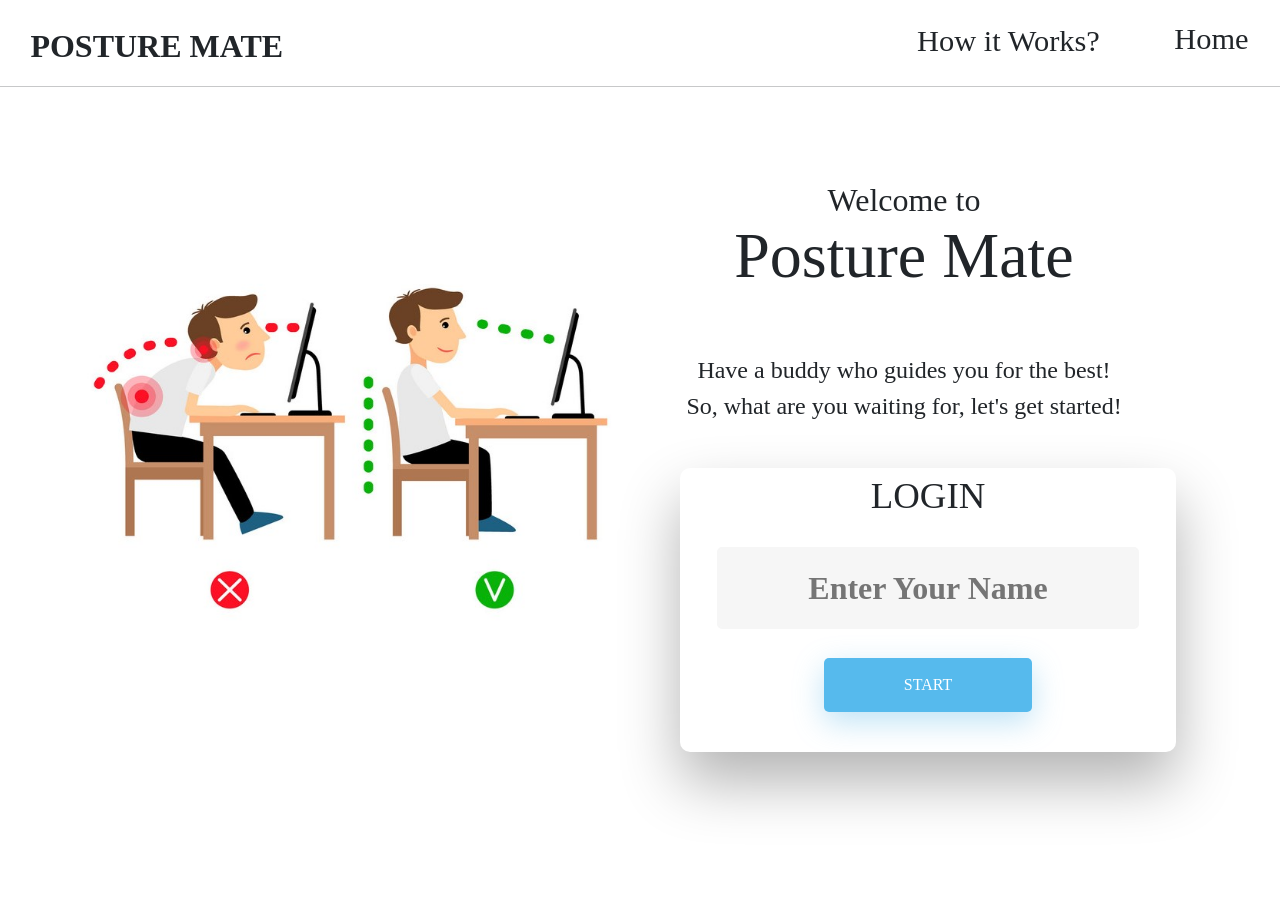
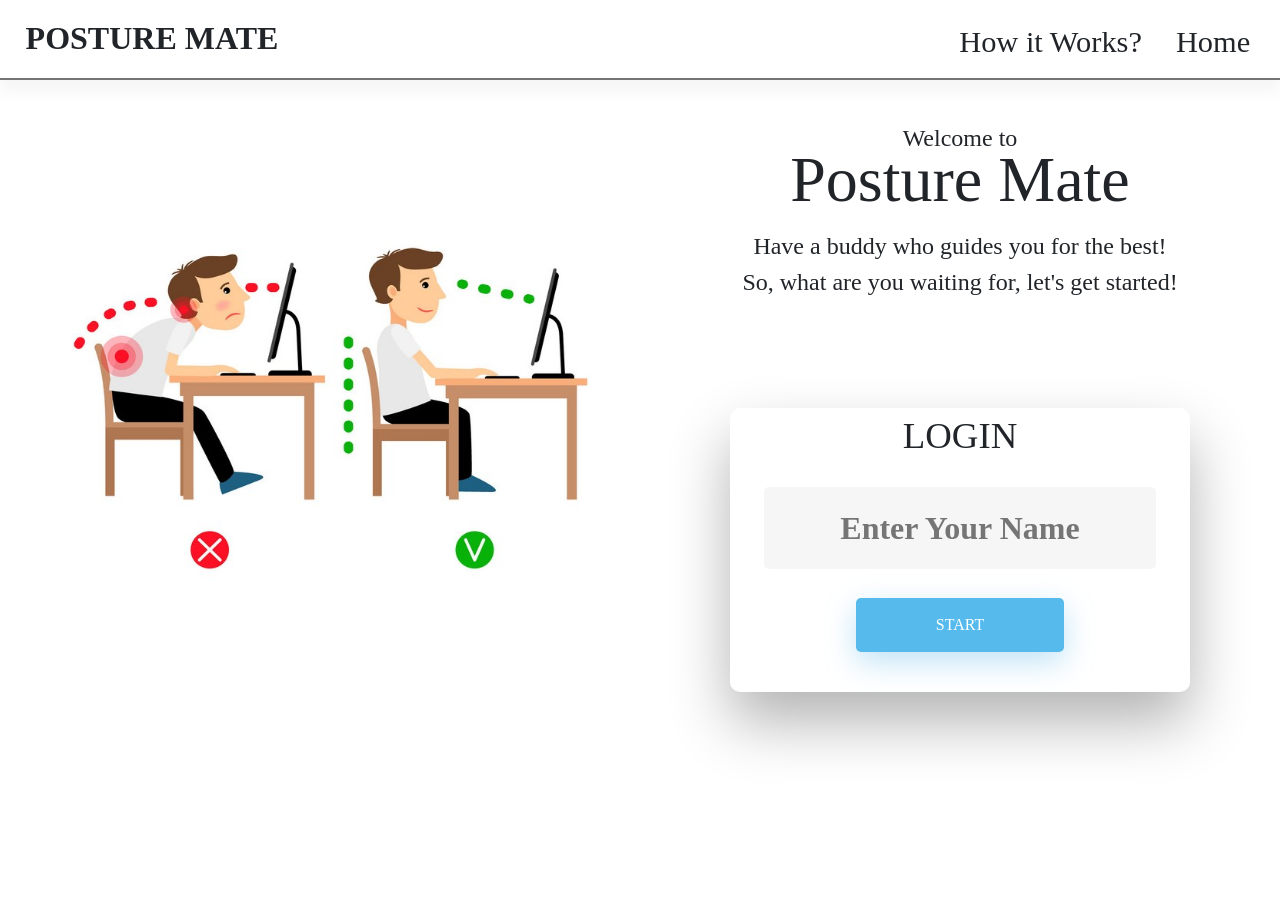
Before and after one commit to Garvit9000c/PosMate, a Flask app: page / in a window 1280 px wide. After the commit the page ends 750 px from the top, so only its background shows below. Run offline with Flask 2, Linux system fonts and the light colour scheme; some libraries are stand-ins or nearby versions.

Commit message:
homepage

```diff
--- a/app.py
+++ b/app.py
@@ -4,8 +4,8 @@ import PIL
 import io
 import os
 import base64
-from AI import *
-from Logistic import *
+# from AI import *
+# from Logistic import *
 
 
 app = Flask(__name__)
@@ -53,36 +53,36 @@ def Monitoring():
     return render_template('Monitoring.html')
 
 
-@app.route("/image_info",methods= ['GET'])
-def image_info():
-     global data
-     myfile= request.args.get('myimage').split(',')
-     imgdata = base64.b64decode(myfile[1])
-     im = Image.open(io.BytesIO(imgdata))
-     filename="./data/image.jpeg"
-     im.save(filename)
-     keypoints=Coordinate(filename)
-     if data['flag']:
-         if len(data['train'])<10:
-             data['train'].append(keypoints)
-             return jsonify(x=0)
-         if len(data['train'])==10:
-             data['train']=trainCoordinates_process(data['train'])
-             return jsonify(x=1)
-     flag,data['LSP']=btfunc(data['LSP'])
-     if flag==False:
-     	msg = Posture(data['train'], keypoints)
-     	if msg==0:
-     	    state,msg=0,None
-     	else:
-     	    state,msg=1,POSE_LABEL[msg]
-     if flag=='break':
-         state,msg=0,None
-     if flag=='start':
-         state,msg=1,POSE_LABEL[4]
-     if flag==True:
-         state,msg=1,POSE_LABEL[5]
-     return jsonify(state=state,msg=msg)
+# @app.route("/image_info",methods= ['GET'])
+# def image_info():
+#      global data
+#      myfile= request.args.get('myimage').split(',')
+#      imgdata = base64.b64decode(myfile[1])
+#      im = Image.open(io.BytesIO(imgdata))
+#      filename="./data/image.jpeg"
+#      im.save(filename)
+#      keypoints=Coordinate(filename)
+#      if data['flag']:
+#          if len(data['train'])<10:
+#              data['train'].append(keypoints)
+#              return jsonify(x=0)
+#          if len(data['train'])==10:
+#              data['train']=trainCoordinates_process(data['train'])
+#              return jsonify(x=1)
+#      flag,data['LSP']=btfunc(data['LSP'])
+#      if flag==False:
+#      	msg = Posture(data['train'], keypoints)
+#      	if msg==0:
+#      	    state,msg=0,None
+#      	else:
+#      	    state,msg=1,POSE_LABEL[msg]
+#      if flag=='break':
+#          state,msg=0,None
+#      if flag=='start':
+#          state,msg=1,POSE_LABEL[4]
+#      if flag==True:
+#          state,msg=1,POSE_LABEL[5]
+#      return jsonify(state=state,msg=msg)
 
 
 
--- a/static/scripts/homepage.js
+++ /dev/null
@@ -1,18 +0,0 @@
-// Wrap every letter in a span
-var textWrapper = document.getElementsByClassName('ml3');
-textWrapper.innerHTML = textWrapper.textContent.replace(/\S/g, "<span class='letter'>$&</span>");
-
-anime.timeline({loop: true})
-  .add({
-    targets: '.ml3 .letter',
-    opacity: [0,1],
-    easing: "easeInOutQuad",
-    duration: 2250,
-    delay: (el, i) => 150 * (i+1)
-  }).add({
-    targets: '.ml3',
-    opacity: 0,
-    duration: 1000,
-    easing: "easeOutExpo",
-    delay: 1000
-  });
--- a/static/styles/homepage.css
+++ b/static/styles/homepage.css
@@ -1,4 +1,5 @@
 * {
+    box-sizing: border-box;
     font-family: 'Ubuntu';
 }
 
@@ -7,21 +8,30 @@
     padding: 0px;
 }
 
-.navbar {
+header {
+    padding: 0.7rem 1% 3px;
     display: flex;
-    flex-direction: row;
-    margin-bottom: 0.4rem;
+    flex: 2 0 0 0;
+    justify-content: space-between;
+    align-items: center;
+    position: sticky;
+    top: -10px;
+    z-index: 5;
+    background-color: white;
+    margin-bottom: .5rem;
+    border-bottom: 2px solid rgba(56, 55, 53, 0.692);
+    box-shadow:0 12px 12px 0 rgba(233, 230, 230, 0.363) ;
+
 }
 
 #logo {
     font-family: 'Audrey';
-    margin-left: 1.0rem;
-    margin-bottom: 0.4rem;
-    padding: 0.9rem;
-    width: 21rem;
-    height: 3rem;
+    margin-bottom: .5rem;
     font-size: 2rem;
+    line-height: 1.1;
     font-weight: bolder;
+    flex: 3;
+    margin-left: 0.8rem;
 }
 
 #hm {
@@ -29,11 +39,6 @@
     border: 1px solid rgb(255, 255, 255);
     border-radius: 0.8rem;
     background-color: white;
-    position: absolute;
-    padding: 0.3rem;
-    margin: 0.6rem;
-    right: 1rem;
-    top: 0.1rem;
     cursor: pointer;
     transition: all 50ms ease-in-out;
 }
@@ -47,11 +52,7 @@
     border: 1px solid rgb(255, 255, 255);
     border-radius: 0.8rem;
     background-color: white;
-    position: absolute;
-    padding: 0.3rem;
-    margin: 0.6rem;
     right: 10.3rem;
-    top: 0.25rem;
     cursor: pointer;
     transition: all 50ms ease-in-out;
 }
@@ -61,19 +62,26 @@
     color: black;
 }
 
-.login_page {
+
+.container {
     display: flex;
     flex-direction: row;
-    margin: 1rem;
-    padding: 1rem;
+    max-width: inherit;
+    row-gap: 2rem;
+    justify-content: space-around;
+
+    margin:0;
+    margin-right: 0;
+
 }
 
 .lpage {
     display: flex;
+    width: auto;
+    margin-top: 1rem;
+     align-self: flex-start;
     flex-direction: column;
-    position: absolute;
-    top: 9rem;
-    right: 7rem;
+    margin-left: auto;
     margin: 1rem;
     padding: 1rem;
     align-items: center;
@@ -84,6 +92,7 @@
     display: flex;
     flex-direction: column;
     align-items: center;
+    font-size: 2rem;
 }
 
 span {
@@ -99,15 +108,10 @@ span {
     align-items: center;
 }
 
-img {
-    flex: start;
-    top: 9rem;
-    width: 125rem;
-    height: 125rem;
-}
+#first {
 
-#first {
     opacity: 0;
+    margin-top: 2.5rem;
     font-size: 6rem;
     position: relative;
     display: block;
@@ -144,37 +145,11 @@ img {
 #second {
     opacity: 0;
     position: relative;
-    margin: 3rem;
+    margin: 0rem;
     display: block;
-    animation: first 0.8s ease-out 2.2s forwards;
+    animation: first 0.8s ease-out 1.8s forwards;
 }
 
-@keyframes first {
-    0% {
-        opacity: 0;
-        bottom: 0rem;
-    }
-    20% {
-        opacity: 0;
-        /* bottom: 0px; */
-    }
-    40% {
-        opacity: 0.3;
-        /* bottom: 1.2px; */
-    }
-    60% {
-        opacity: 0.5;
-        /* bottom: 2.4px; */
-    }
-    80% {
-        opacity: 0.9;
-        /* bottom: 3px; */
-    }
-    100% {
-        opacity: 1;
-        bottom: 4rem;
-    }
-}
 
  #loading {
     display: none;
@@ -433,12 +397,12 @@ input[type=text]:placeholder {
 #icon {
     font-size: 2.3rem;
     width: 60%;
+    font-family: 'Limelight';
 }
 
  @media only screen and (max-width: 2735px) {
     img {
-        position: absolute;
-        top: 8rem;
+
         width: 90rem;
         height: 90rem;
     }
@@ -446,8 +410,7 @@ input[type=text]:placeholder {
 
 @media only screen and (max-width: 2277px) {
     img {
-        position: absolute;
-        top: 8rem;
+
         width: 60rem;
         height: 60rem;
     }
@@ -455,8 +418,7 @@ input[type=text]:placeholder {
 
 @media only screen and (max-width: 1880px) {
     img {
-        position: absolute;
-        top: 8rem;
+
         width: 48rem;
         height: 48rem;
     }
@@ -464,16 +426,12 @@ input[type=text]:placeholder {
 
 @media only screen and (max-width: 1700px) {
     img {
-        top: 8rem;
+
         width: 48rem;
         height: 48rem;
     }
-    .lpage {
-        right: 0rem;
-    }
-    span {
-        font-size: 4rem;
-    }
+
+
     .t {
         font-size: 1.5rem;
     }
@@ -481,17 +439,11 @@ input[type=text]:placeholder {
 
 @media only screen and (max-width: 1462px) {
     img {
-        top: 8rem;
+
         width: 40rem;
         height: 40rem;
     }
-    .lpage {
-        width: 45rem;
-        right: 0rem;
-    }
-    span {
-        font-size: 4rem;
-    }
+
     .t {
         font-size: 1.5rem;
     }
--- a/templates/base.html
+++ b/templates/base.html
@@ -14,13 +14,13 @@
     {% block head %} {% endblock head%}
 </head>
 <body>
-    <div class="navbar">
+    <header >
         <div id="logo">POSTURE MATE</div>
-        <div><a href="/"><button id="hw" type="submit" class="btn btn-outline-dark btn-lg">How it Works?</button></a></div>
+        <div><a href="https://storage.googleapis.com/tfjs-models/demos/pose-detection/index.html?model=movenet"><button id="hw" type="submit" class="btn btn-outline-dark btn-lg">How it Works?</button></a></div>
 
         <div><a href="/"><button id="hm" type="submit" class="btn btn-outline-dark btn-lg">Home</button></a></div>
-    </div>
-    <hr>
+    </header>
+
     {% block home_body %}
 
           {% endblock home_body %}
--- a/templates/home.html
+++ b/templates/home.html
@@ -4,18 +4,18 @@
 <link rel="stylesheet" href="static/styles/homepage.css">
 <script src="https://cdnjs.cloudflare.com/ajax/libs/animejs/2.0.2/anime.min.js"></script>
 {% endblock head %}
+<body>
 {% block home_body %}
 
-<body>
-    <div class="login_page">
+    <div class="container">
+        <div>
             <img src={{url_for('static', filename='p.jpg' )}} alt="#">
-
+        </div>
         <div class="lpage">
-            <div class="t" style="font-size: xx-large;">Welcome to </div>
-            <br>
-            <br>
-            <span id="first">Posture Mate</span>
-            <script type="text/javascript" src="static/scripts/homepage.js"></script>
+            <div  class ="t">
+                Welcome to
+            </div>
+            <div><span id="first">Posture Mate</span></div>
 
             <div id="second">
                 <span class="t">
@@ -24,9 +24,7 @@
                         So, what are you waiting for, let's get started!
                     </div>
                 </span>
-
-
-
+            </div>
             <div class="wrapper fadeInDown">
                 <div id="formContent">
                     <!-- Tabs Titles -->
@@ -53,9 +51,9 @@
                     <div class="spinner-border ms-auto" role="status" aria-hidden="true"></div>
                 </div>
             </div>
+        </div>
 
     </div>
-        </div>
-    </div>
+
+    {% endblock home_body %}
 </body>
-{% endblock home_body %}
```
Also changed, not shown: other parts of static/styles/homepage.css (+71 -48 lines), static/scripts/monitoringpage.js (added, +34 -0 lines), static/styles/Calibrationpage.css (+17 -17 lines), static/styles/Monitoringpage.css (+87 -18 lines), static/styles/camerapage.css (deleted, +0 -23 lines), static/styles/instructionpage.css (+20 -20 lines), templates/Monitoring.html (+26 -4 lines), templates/camera.html (deleted, +0 -54 lines), data/image.jpeg. Lines whose indentation alone changed are shown as unchanged.
